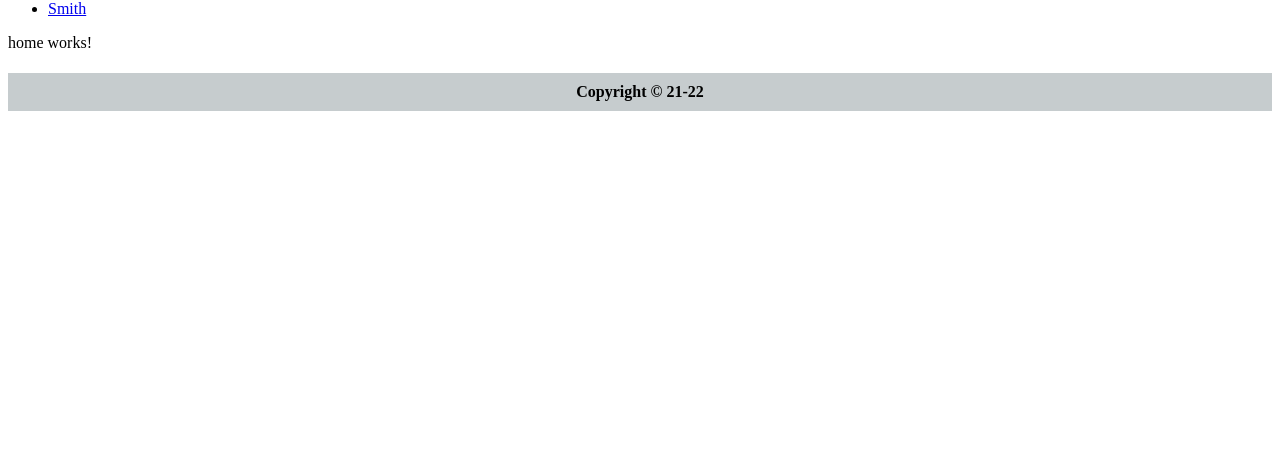
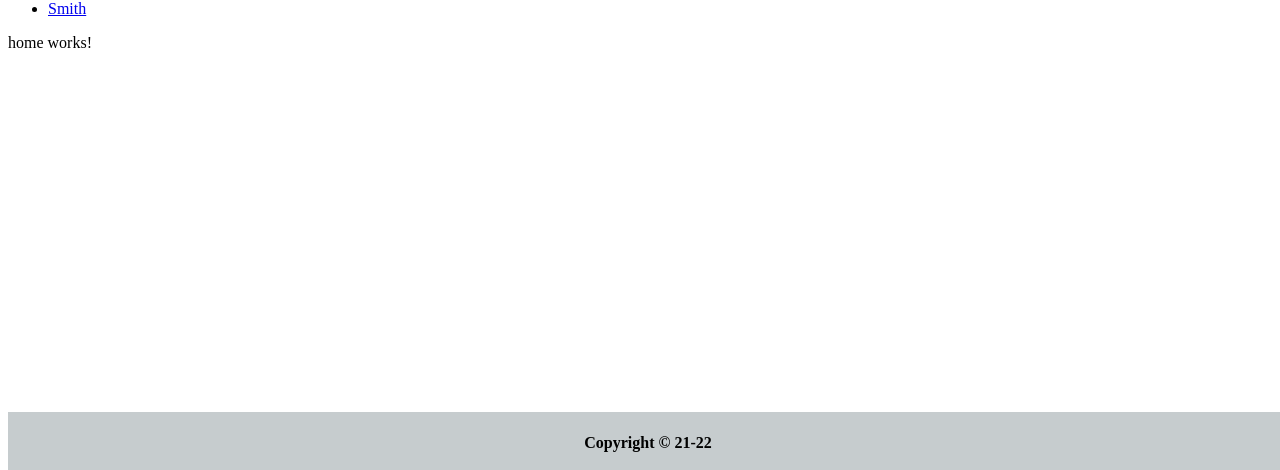
Before and after one commit to rashedulalam46/angular-routing, an Angular app: page / in a window 1280 px wide. Shown: the part 327-797 px from the top of the page. Built offline with nearby package versions, Linux system fonts and the light colour scheme.

Commit message:
footer layot changed

```diff
--- a/src/app/layout/footer/footer.component.css
+++ b/src/app/layout/footer/footer.component.css
@@ -1,5 +1,7 @@
-h4 {
+.footer {
     text-align: center;
     background-color: rgb(198, 204, 206);
-    padding: 10px;
+    position: absolute;
+    width: 100%;
+    bottom: 0;
 }
--- a/src/app/layout/footer/footer.component.html
+++ b/src/app/layout/footer/footer.component.html
@@ -1 +1,3 @@
+<div class="footer">
 <h4>Copyright © 21-22</h4>
+</div>
```
